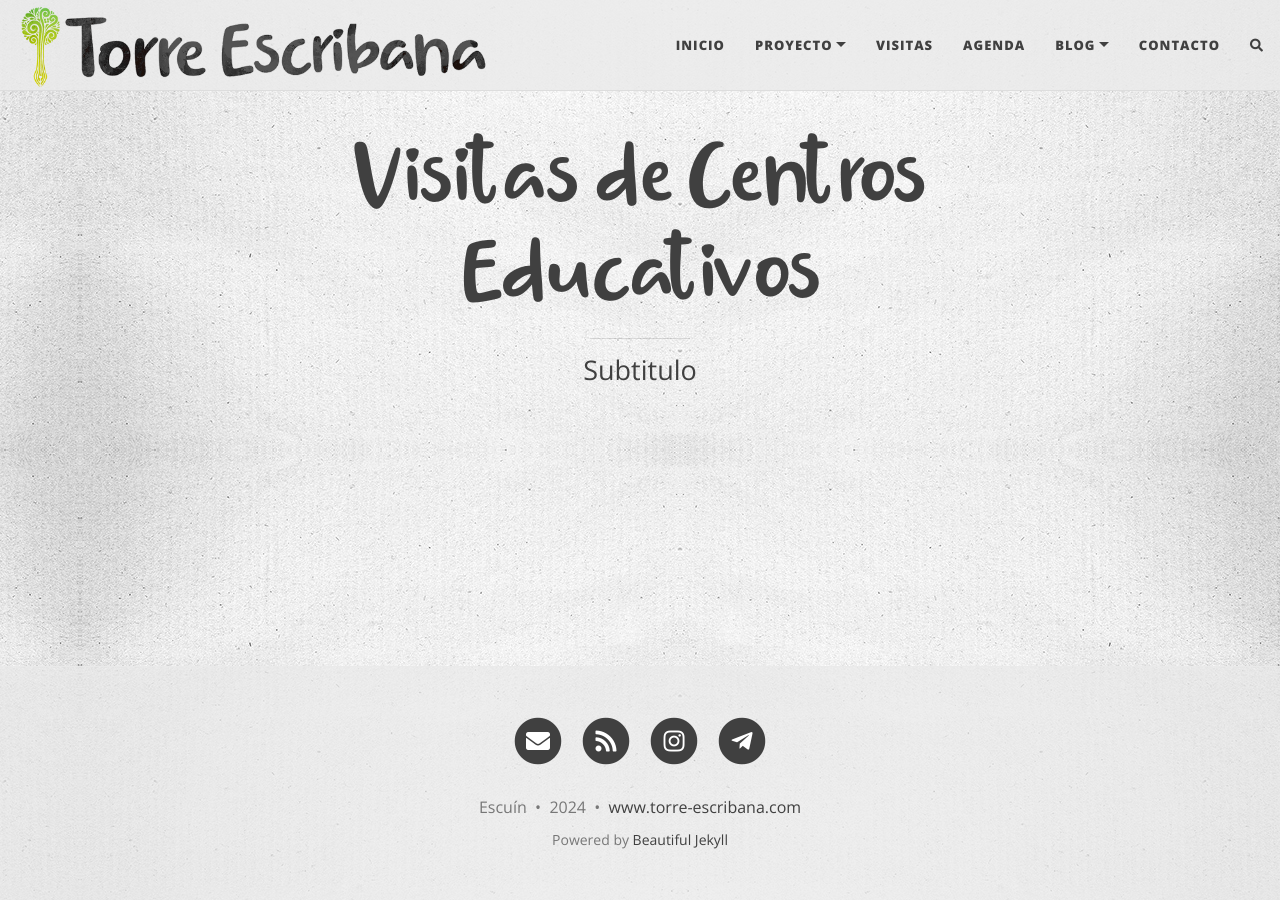
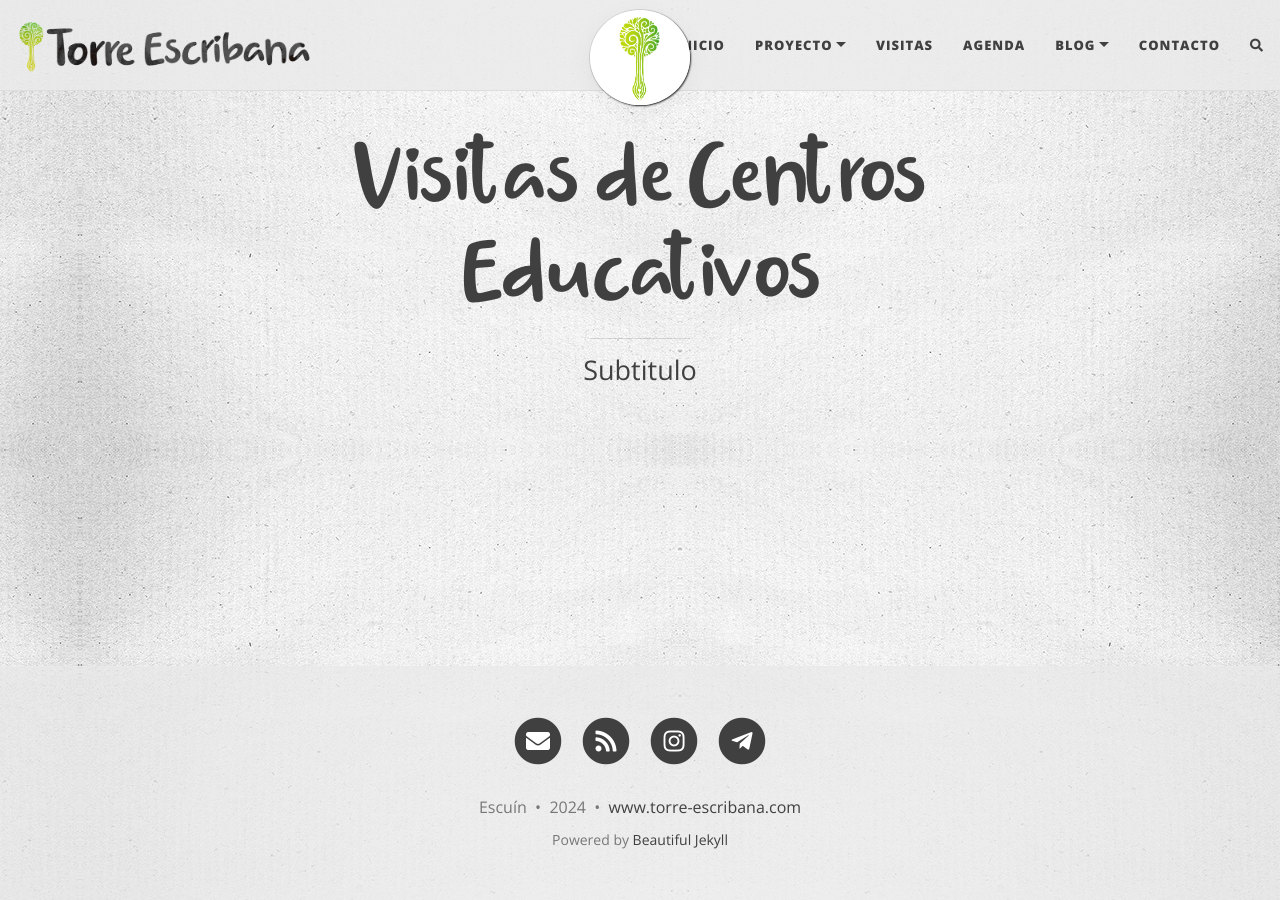
Before and after one commit to PermaculturaAragon/Web-TorreEscribana, a Jekyll site: the page built from visitas-educa.md, in a window 1280 px wide. Built offline with Jekyll 4.4.1, drawn with Linux system fonts in a browser that asks for light colours; nearby versions of some CDN libraries; comment, search, counter and statistics services are not loaded.

Commit message:
logo nuevo

```diff
--- a/_config.yml
+++ b/_config.yml
@@ -42,14 +42,13 @@ navbar-links:
 
 # Image to show in the navigation bar - works best with a square image
 # Remove this parameter if you don't want an image in the navbar
-# avatar: "/assets/img/torre-escribana_logo.png"
+avatar: "/assets/img/torre-escribana_logo.png"
 
 # By default, the image is cut into a circle. You can disable this behaviour by setting 'round-avatar: false'
 round-avatar: true
-
 # If you want to have an image logo in the top-left corner instead of having the title of the website,
 # then specify the following parameter
-#title-img: /path/to/image
+title-img: "/assets/img/logonuevo2.png"
 
 #####################################
 # --- Footer social media links --- #
@@ -92,7 +91,7 @@ social-network-links:
 
 # If you want your website to generate an RSS feed, provide a description
 # The URL for the feed will be https://<your_website>/feed.xml
-rss-description: This website is a virtual proof that I'm awesome
+rss-description: Web sobre el proyecto vivencial Torre Escribana
 
 ###########################
 # --- General options --- #
@@ -156,7 +155,7 @@ footer-hover-col: "#84bb2e"
 # instead of colour
 
 #navbar-img: "/assets/img/bgimage.png"
-# footer-img: "/assets/img/carton1.png"
+#footer-img: "/assets/img/carton1.png"
 #page-img: "/assets/img/bgimage.png"
 
 # Suggest a colour for mobile browsers to use as the browser's theme. This is only supported by a few mobile browsers.
```
Also changed, not shown: assets/img/torre-escribana_logo.png.
